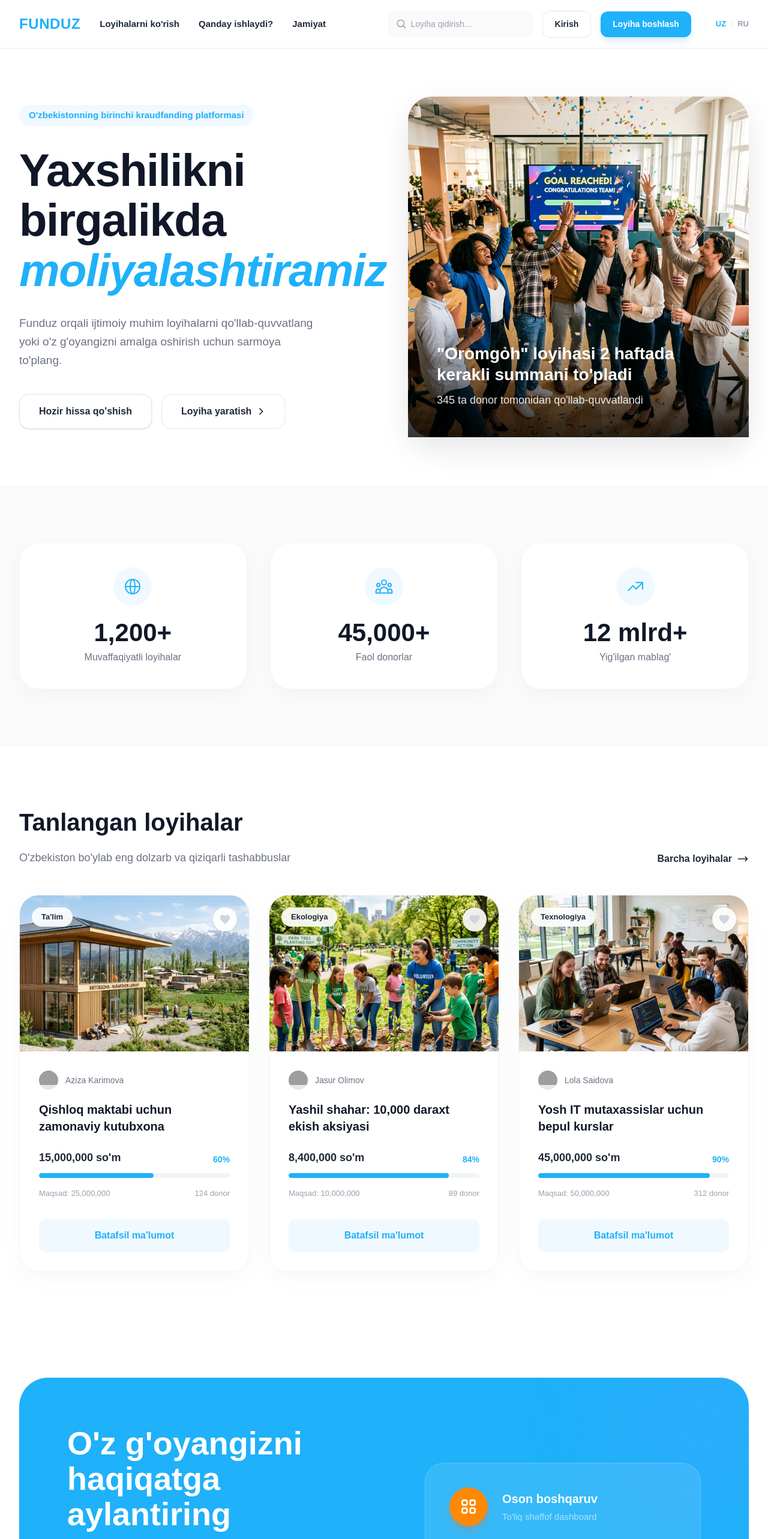
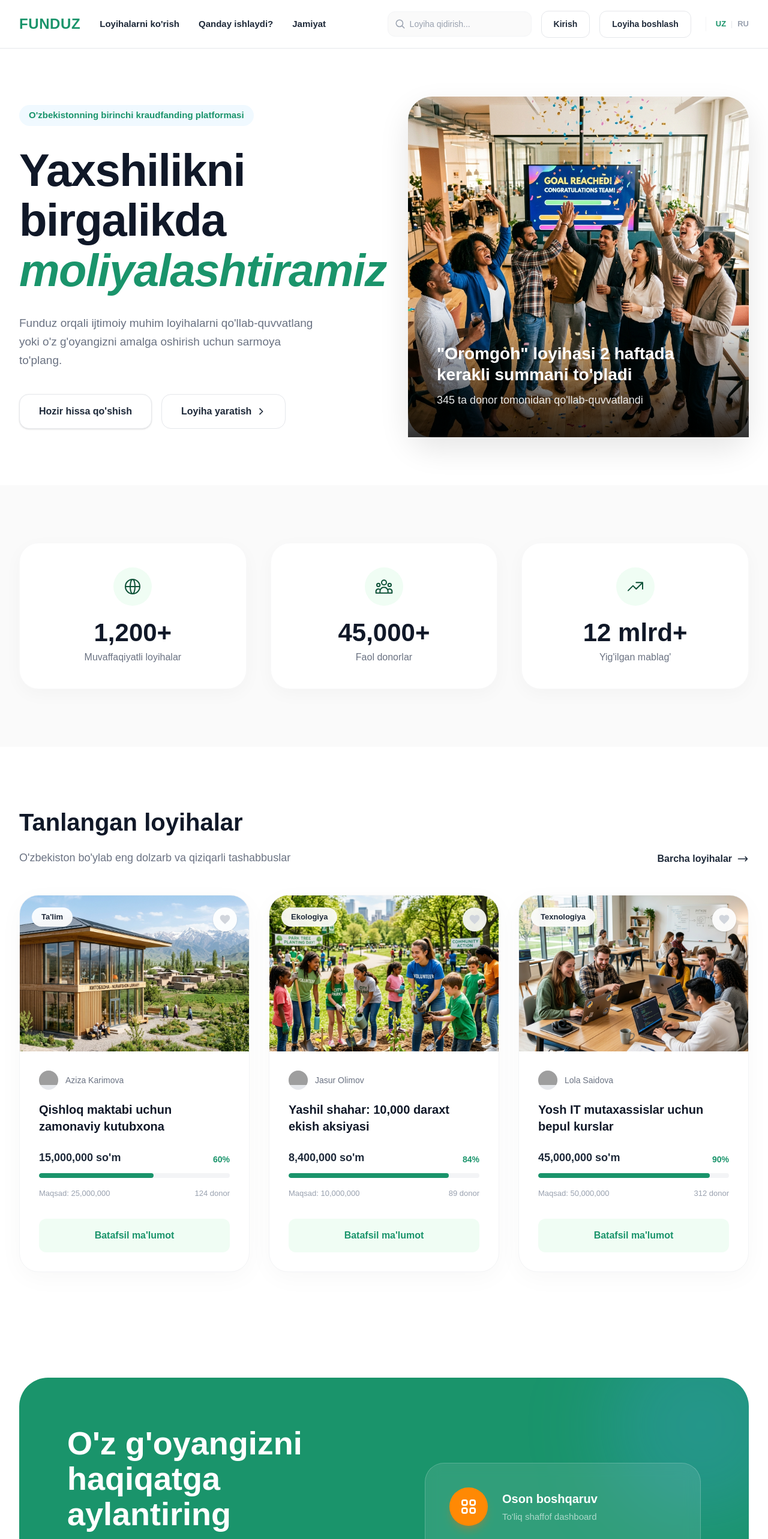
Before and after one commit to Turgunoff/Funduz, a Vue app: page / in a window 1280 px wide. Shown: the top 2566 px of the page at 60% size. Built offline with nearby package versions, Linux system fonts and the light colour scheme; grey boxes are pictures that could not be loaded; the HTML template or start-up script is replaced by a standard one.

Commit message:
feat: implement project details view and core layout components

```diff
--- a/src/components/AppHeader.vue
+++ b/src/components/AppHeader.vue
@@ -6,16 +6,16 @@
         <div class="flex items-center gap-8">
           <!-- Logo -->
           <div class="flex-shrink-0 flex items-center">
-            <router-link to="/" class="text-[22px] lg:text-[24px] font-bold text-[#1fb1f9] tracking-wide cursor-pointer">
+            <router-link to="/" class="text-[22px] lg:text-[24px] font-bold text-[#1a946b] tracking-wide cursor-pointer">
               FUNDUZ
             </router-link>
           </div>
 
           <!-- Desktop Navigation -->
           <nav class="hidden lg:flex space-x-8 text-[15px] font-bold text-gray-800">
-            <a href="#" class="hover:text-[#1fb1f9] transition-colors">{{ $t('nav.view_projects') }}</a>
-            <a href="#" class="hover:text-[#1fb1f9] transition-colors">{{ $t('nav.how_it_works') }}</a>
-            <a href="#" class="hover:text-[#1fb1f9] transition-colors">{{ $t('nav.community') }}</a>
+            <a href="#" class="hover:text-[#1a946b] transition-colors">{{ $t('nav.view_projects') }}</a>
+            <a href="#" class="hover:text-[#1a946b] transition-colors">{{ $t('nav.how_it_works') }}</a>
+            <a href="#" class="hover:text-[#1a946b] transition-colors">{{ $t('nav.community') }}</a>
           </nav>
         </div>
 
@@ -31,15 +31,15 @@
             <input
               type="text"
               :placeholder="$t('nav.search_placeholder')"
-              class="block w-[180px] xl:w-[240px] pl-9 pr-3 py-[10px] border border-gray-100 rounded-xl leading-5 bg-[#fafafa] placeholder-gray-400 focus:outline-none focus:ring-2 focus:ring-[#1fb1f9]/20 focus:border-[#1fb1f9] text-[14px] transition-all duration-200"
+              class="block w-[180px] xl:w-[240px] pl-9 pr-3 py-[10px] border border-gray-100 rounded-xl leading-5 bg-[#fafafa] placeholder-gray-400 focus:outline-none focus:ring-2 focus:ring-[#1a946b]/20 focus:border-[#1a946b] text-[14px] transition-all duration-200"
             />
           </div>
 
           <!-- Action Buttons (Login hidden on very small screens) -->
-          <a href="#" class="hidden sm:flex px-5 py-[11px] border border-gray-200 rounded-xl text-[14px] font-bold text-gray-800 bg-white hover:bg-gray-50 transition-colors cursor-pointer items-center justify-center">
+          <a href="#" class="hidden sm:flex px-5 py-[11px] border border-gray-200 rounded-xl text-[14px] font-bold text-gray-800 bg-white hover:bg-[#1a946b] hover:text-white hover:border-[#1a946b] transition-all cursor-pointer items-center justify-center">
             {{ $t('nav.login') }}
           </a>
-          <a href="#" class="flex px-5 py-[11px] bg-[#1fb1f9] text-white rounded-xl text-[14px] font-bold hover:bg-[#19a1e3] transition-colors shadow-lg shadow-blue-100 cursor-pointer items-center justify-center">
+          <a href="#" class="flex px-5 py-[11px] border border-gray-200 rounded-xl text-[14px] font-bold text-gray-800 bg-white hover:bg-[#1a946b] hover:text-white hover:border-[#1a946b] transition-all cursor-pointer items-center justify-center">
             {{ $t('nav.start_project') }}
           </a>
 
@@ -47,7 +47,7 @@
           <div class="hidden lg:flex items-center ml-2 pl-4 border-l border-gray-100 h-6">
             <button
               @click="setLocale('uz')"
-              :class="locale === 'uz' ? 'text-[#1fb1f9]' : 'text-gray-400'"
+              :class="locale === 'uz' ? 'text-[#1a946b]' : 'text-gray-400'"
               class="text-[13px] font-bold hover:opacity-80 transition-all cursor-pointer uppercase"
             >
               Uz
@@ -55,8 +55,8 @@
             <span class="mx-2 text-gray-200 text-[12px]">|</span>
             <button
               @click="setLocale('ru')"
-              :class="locale === 'ru' ? 'text-[#1fb1f9]' : 'text-gray-400'"
-              class="text-[13px] font-bold hover:text-[#1fb1f9] transition-all cursor-pointer uppercase"
+              :class="locale === 'ru' ? 'text-[#1a946b]' : 'text-gray-400'"
+              class="text-[13px] font-bold hover:text-[#1a946b] transition-all cursor-pointer uppercase"
             >
               Ru
             </button>
@@ -95,8 +95,8 @@
           <div class="pt-4 pb-2 px-4 flex items-center justify-between border-t border-gray-50 mt-2">
             <span class="text-gray-400 text-sm font-medium uppercase">Til / Язык</span>
             <div class="flex items-center gap-4">
-              <button @click="setLocale('uz')" :class="locale === 'uz' ? 'text-[#1fb1f9]' : 'text-gray-400'" class="font-bold">UZ</button>
-              <button @click="setLocale('ru')" :class="locale === 'ru' ? 'text-[#1fb1f9]' : 'text-gray-400'" class="font-bold">RU</button>
+              <button @click="setLocale('uz')" :class="locale === 'uz' ? 'text-[#1a946b]' : 'text-gray-400'" class="font-bold">UZ</button>
+              <button @click="setLocale('ru')" :class="locale === 'ru' ? 'text-[#1a946b]' : 'text-gray-400'" class="font-bold">RU</button>
             </div>
           </div>
           <div class="px-4 pt-4">
--- a/src/components/CTASection.vue
+++ b/src/components/CTASection.vue
@@ -1,7 +1,7 @@
 <template>
   <section class="bg-white py-20">
     <div class="max-w-[1440px] mx-auto px-4 sm:px-6 lg:px-8">
-      <div class="bg-[#1fb1f9] rounded-[48px] p-12 lg:p-20 flex flex-col lg:flex-row items-center justify-between gap-16 overflow-hidden relative">
+      <div class="bg-[#1a946b] rounded-[48px] p-12 lg:p-20 flex flex-col lg:flex-row items-center justify-between gap-16 overflow-hidden relative">
         <!-- Decoration Circles -->
         <div class="absolute -bottom-20 -left-20 w-64 h-64 bg-white/10 rounded-full blur-3xl"></div>
         <div class="absolute -top-20 -right-20 w-80 h-80 bg-blue-400/20 rounded-full blur-3xl"></div>
@@ -17,10 +17,10 @@
 
           <!-- Buttons as links with specific hover behavior -->
           <div class="flex flex-wrap gap-5">
-            <a href="/project/1" class="px-10 py-[18px] bg-white text-gray-900 font-bold rounded-2xl text-[16px] transition-colors duration-300 hover:text-[#1fb1f9] cursor-pointer shadow-xl shadow-blue-900/10 flex items-center justify-center">
+            <a href="#" class="px-10 py-[18px] bg-white text-gray-900 font-bold rounded-2xl text-[16px] transition-colors duration-300 hover:text-[#1a946b] cursor-pointer shadow-xl shadow-blue-900/10 flex items-center justify-center">
               {{ $t('cta.btn_start') }}
             </a>
-            <a href="/project/1" class="px-10 py-[18px] bg-white text-gray-900 font-bold rounded-2xl text-[16px] transition-colors duration-300 hover:text-[#1fb1f9] cursor-pointer shadow-xl shadow-blue-900/10 flex items-center justify-center">
+            <a href="#" class="px-10 py-[18px] bg-white text-gray-900 font-bold rounded-2xl text-[16px] transition-colors duration-300 hover:text-[#1a946b] cursor-pointer shadow-xl shadow-blue-900/10 flex items-center justify-center">
               {{ $t('cta.btn_expert') }}
             </a>
           </div>
--- a/src/components/FeaturedProjects.vue
+++ b/src/components/FeaturedProjects.vue
@@ -7,7 +7,7 @@
           <h2 class="text-[32px] lg:text-[40px] font-bold text-gray-900 mb-4">{{ $t('projects.title') }}</h2>
           <p class="text-gray-500 text-[16px] lg:text-[18px] max-w-[600px] mx-auto md:mx-0">{{ $t('projects.subtitle') }}</p>
         </div>
-        <a href="#" class="mt-8 md:mt-0 flex items-center justify-center md:justify-start gap-2 text-[16px] font-bold text-gray-800 hover:text-[#1fb1f9] transition-colors group">
+        <a href="#" class="mt-8 md:mt-0 flex items-center justify-center md:justify-start gap-2 text-[16px] font-bold text-gray-800 hover:text-[#1a946b] transition-colors group">
           {{ $t('projects.view_all') }}
           <svg class="w-5 h-5 transition-transform group-hover:translate-x-1" fill="none" stroke="currentColor" viewBox="0 0 24 24">
             <path stroke-linecap="round" stroke-linejoin="round" stroke-width="2" d="M17 8l4 4m0 0l-4 4m4-4H3" />
@@ -47,10 +47,10 @@
             <div class="mt-auto">
               <div class="flex justify-between items-end mb-3">
                 <span class="text-[17px] sm:text-[18px] font-bold text-gray-800">15,000,000 so'm</span>
-                <span class="text-[14px] font-bold text-[#1fb1f9]">60%</span>
+                <span class="text-[14px] font-bold text-[#1a946b]">60%</span>
               </div>
               <div class="w-full h-2 bg-gray-100 rounded-full mb-4 overflow-hidden">
-                <div class="h-full bg-[#1fb1f9] rounded-full" style="width: 60%"></div>
+                <div class="h-full bg-[#1a946b] rounded-full" style="width: 60%"></div>
               </div>
               <div class="flex flex-wrap justify-between gap-1 text-[13px] font-medium text-gray-400">
                 <span>{{ $t('projects.goal') }}: 25,000,000</span>
@@ -58,7 +58,7 @@
               </div>
             </div>
 
-            <a href="/project/1" class="mt-8 w-full py-4 bg-[#f0f9ff] text-[#1fb1f9] font-bold rounded-xl hover:bg-[#1fb1f9] hover:text-white transition-all cursor-pointer flex items-center justify-center">
+            <a href="/project/1" class="mt-8 w-full py-4 bg-[#f0fdf4] text-[#1a946b] font-bold rounded-xl hover:bg-[#1a946b] hover:text-white transition-all cursor-pointer flex items-center justify-center">
               {{ $t('projects.more') }}
             </a>
           </div>
@@ -88,17 +88,17 @@
             <div class="mt-auto">
               <div class="flex justify-between items-end mb-3">
                 <span class="text-[17px] sm:text-[18px] font-bold text-gray-800">8,400,000 so'm</span>
-                <span class="text-[14px] font-bold text-[#1fb1f9]">84%</span>
+                <span class="text-[14px] font-bold text-[#1a946b]">84%</span>
               </div>
               <div class="w-full h-2 bg-gray-100 rounded-full mb-4 overflow-hidden">
-                <div class="h-full bg-[#1fb1f9] rounded-full" style="width: 84%"></div>
+                <div class="h-full bg-[#1a946b] rounded-full" style="width: 84%"></div>
               </div>
               <div class="flex flex-wrap justify-between gap-1 text-[13px] font-medium text-gray-400">
                 <span>{{ $t('projects.goal') }}: 10,000,000</span>
                 <span>89 {{ $t('projects.donors') }}</span>
               </div>
             </div>
-            <a href="/project/1" class="mt-8 w-full py-4 bg-[#f0f9ff] text-[#1fb1f9] font-bold rounded-xl hover:bg-[#1fb1f9] hover:text-white transition-all cursor-pointer flex items-center justify-center">
+            <a href="/project/1" class="mt-8 w-full py-4 bg-[#f0fdf4] text-[#1a946b] font-bold rounded-xl hover:bg-[#1a946b] hover:text-white transition-all cursor-pointer flex items-center justify-center">
               {{ $t('projects.more') }}
             </a>
           </div>
@@ -128,17 +128,17 @@
             <div class="mt-auto">
               <div class="flex justify-between items-end mb-3">
                 <span class="text-[17px] sm:text-[18px] font-bold text-gray-800">45,000,000 so'm</span>
-                <span class="text-[14px] font-bold text-[#1fb1f9]">90%</span>
+                <span class="text-[14px] font-bold text-[#1a946b]">90%</span>
               </div>
               <div class="w-full h-2 bg-gray-100 rounded-full mb-4 overflow-hidden">
-                <div class="h-full bg-[#1fb1f9] rounded-full" style="width: 90%"></div>
+                <div class="h-full bg-[#1a946b] rounded-full" style="width: 90%"></div>
               </div>
               <div class="flex flex-wrap justify-between gap-1 text-[13px] font-medium text-gray-400">
                 <span>{{ $t('projects.goal') }}: 50,000,000</span>
                 <span>312 {{ $t('projects.donors') }}</span>
               </div>
             </div>
-            <a href="/project/1" class="mt-8 w-full py-4 bg-[#f0f9ff] text-[#1fb1f9] font-bold rounded-xl hover:bg-[#1fb1f9] hover:text-white transition-all cursor-pointer flex items-center justify-center">
+            <a href="/project/1" class="mt-8 w-full py-4 bg-[#f0fdf4] text-[#1a946b] font-bold rounded-xl hover:bg-[#1a946b] hover:text-white transition-all cursor-pointer flex items-center justify-center">
               {{ $t('projects.more') }}
             </a>
           </div>
--- a/src/components/StatsSection.vue
+++ b/src/components/StatsSection.vue
@@ -4,8 +4,8 @@
       <div class="grid grid-cols-1 md:grid-cols-3 gap-6 lg:gap-10">
         <!-- Card 1: Projects -->
         <div class="bg-white rounded-[32px] p-10 flex flex-col items-center text-center shadow-[0_8px_30px_rgb(0,0,0,0.03)] border border-gray-100/50">
-          <div class="w-16 h-16 rounded-full bg-[#f0f9ff] flex items-center justify-center mb-6">
-            <svg class="w-8 h-8 text-[#1fb1f9]" fill="none" stroke="currentColor" viewBox="0 0 24 24">
+          <div class="w-16 h-16 rounded-full bg-[#f0fdf4] flex items-center justify-center mb-6">
+            <svg class="w-8 h-8 text-[#0f5238]" fill="none" stroke="currentColor" viewBox="0 0 24 24">
               <path stroke-linecap="round" stroke-linejoin="round" stroke-width="1.5" d="M21 12a9 9 0 01-9 9m9-9a9 9 0 00-9-9m9 9H3m9 9a9 9 0 01-9-9m9 9c1.657 0 3-4.03 3-9s-1.343-9-3-9m0 18c-1.657 0-3-4.03-3-9s1.343-9 3-9m-9 9a9 9 0 019-9"></path>
             </svg>
           </div>
@@ -15,8 +15,8 @@
 
         <!-- Card 2: Donors -->
         <div class="bg-white rounded-[32px] p-10 flex flex-col items-center text-center shadow-[0_8px_30px_rgb(0,0,0,0.03)] border border-gray-100/50">
-          <div class="w-16 h-16 rounded-full bg-[#f0f9ff] flex items-center justify-center mb-6">
-            <svg class="w-8 h-8 text-[#1fb1f9]" fill="none" stroke="currentColor" viewBox="0 0 24 24">
+          <div class="w-16 h-16 rounded-full bg-[#f0fdf4] flex items-center justify-center mb-6">
+            <svg class="w-8 h-8 text-[#0f5238]" fill="none" stroke="currentColor" viewBox="0 0 24 24">
               <path stroke-linecap="round" stroke-linejoin="round" stroke-width="1.5" d="M17 20h5v-2a3 3 0 00-5.356-1.857M17 20H7m10 0v-2c0-.656-.126-1.283-.356-1.857M7 20H2v-2a3 3 0 015.356-1.857M7 20v-2c0-.656.126-1.283.356-1.857m0 0a5.002 5.002 0 019.288 0M15 7a3 3 0 11-6 0 3 3 0 016 0zm6 3a2 2 0 11-4 0 2 2 0 014 0zM7 10a2 2 0 11-4 0 2 2 0 014 0z"></path>
             </svg>
           </div>
@@ -26,8 +26,8 @@
 
         <!-- Card 3: Collected -->
         <div class="bg-white rounded-[32px] p-10 flex flex-col items-center text-center shadow-[0_8px_30px_rgb(0,0,0,0.03)] border border-gray-100/50">
-          <div class="w-16 h-16 rounded-full bg-[#f0f9ff] flex items-center justify-center mb-6">
-            <svg class="w-8 h-8 text-[#1fb1f9]" fill="none" stroke="currentColor" viewBox="0 0 24 24">
+          <div class="w-16 h-16 rounded-full bg-[#f0fdf4] flex items-center justify-center mb-6">
+            <svg class="w-8 h-8 text-[#0f5238]" fill="none" stroke="currentColor" viewBox="0 0 24 24">
               <path stroke-linecap="round" stroke-linejoin="round" stroke-width="1.5" d="M13 7h8m0 0v8m0-8l-8 8-4-4-6 6"></path>
             </svg>
           </div>
--- a/src/views/HomeView.vue
+++ b/src/views/HomeView.vue
@@ -14,7 +14,7 @@ import CTASection from '@/components/CTASection.vue';
           <div class="order-2 lg:order-1 text-center lg:text-left">
             <!-- Label -->
             <div class="inline-flex items-center px-4 py-1.5 rounded-full bg-[#f0f9ff] mb-6 lg:mb-8">
-              <span class="text-[#1fb1f9] text-[13px] sm:text-[15px] font-bold">
+              <span class="text-[#1a946b] text-[13px] sm:text-[15px] font-bold">
                 {{ $t('hero.badge') }}
               </span>
             </div>
@@ -23,7 +23,7 @@ import CTASection from '@/components/CTASection.vue';
             <h1 class="text-[36px] sm:text-[52px] lg:text-[76px] font-bold text-gray-900 leading-[1.1] tracking-tight mb-6 lg:mb-8">
               {{ $t('hero.title_1') }} <br class="hidden sm:block" />
               {{ $t('hero.title_2') }} <br class="hidden sm:block" />
-              <span class="text-[#1fb1f9] italic">{{ $t('hero.title_3') }}</span>
+              <span class="text-[#1a946b] italic">{{ $t('hero.title_3') }}</span>
             </h1>
 
             <!-- Description -->
@@ -33,7 +33,7 @@ import CTASection from '@/components/CTASection.vue';
 
             <!-- Buttons as links -->
             <div class="flex flex-col sm:flex-row flex-wrap justify-center lg:justify-start gap-4">
-              <a href="#" class="w-full sm:w-auto px-8 py-4 border border-gray-200 rounded-2xl font-bold text-[16px] text-gray-800 bg-white hover:bg-[#1fb1f9] hover:text-white hover:border-[#1fb1f9] transition-all shadow-sm cursor-pointer flex items-center justify-center">
+              <a href="#" class="w-full sm:w-auto px-8 py-4 border border-gray-200 rounded-2xl font-bold text-[16px] text-gray-800 bg-white hover:bg-[#1a946b] hover:text-white hover:border-[#1a946b] transition-all shadow-sm cursor-pointer flex items-center justify-center">
                 {{ $t('hero.btn_contribute') }}
               </a>
               <a href="#" class="w-full sm:w-auto px-8 py-4 border border-gray-200 rounded-2xl font-bold text-[16px] text-gray-800 bg-white hover:bg-gray-50 transition-all flex items-center justify-center gap-2 cursor-pointer">
```
Also changed, not shown: src/components/AppFooter.vue (+12 -12 lines), src/views/ProjectView.vue (+10 -10 lines).
